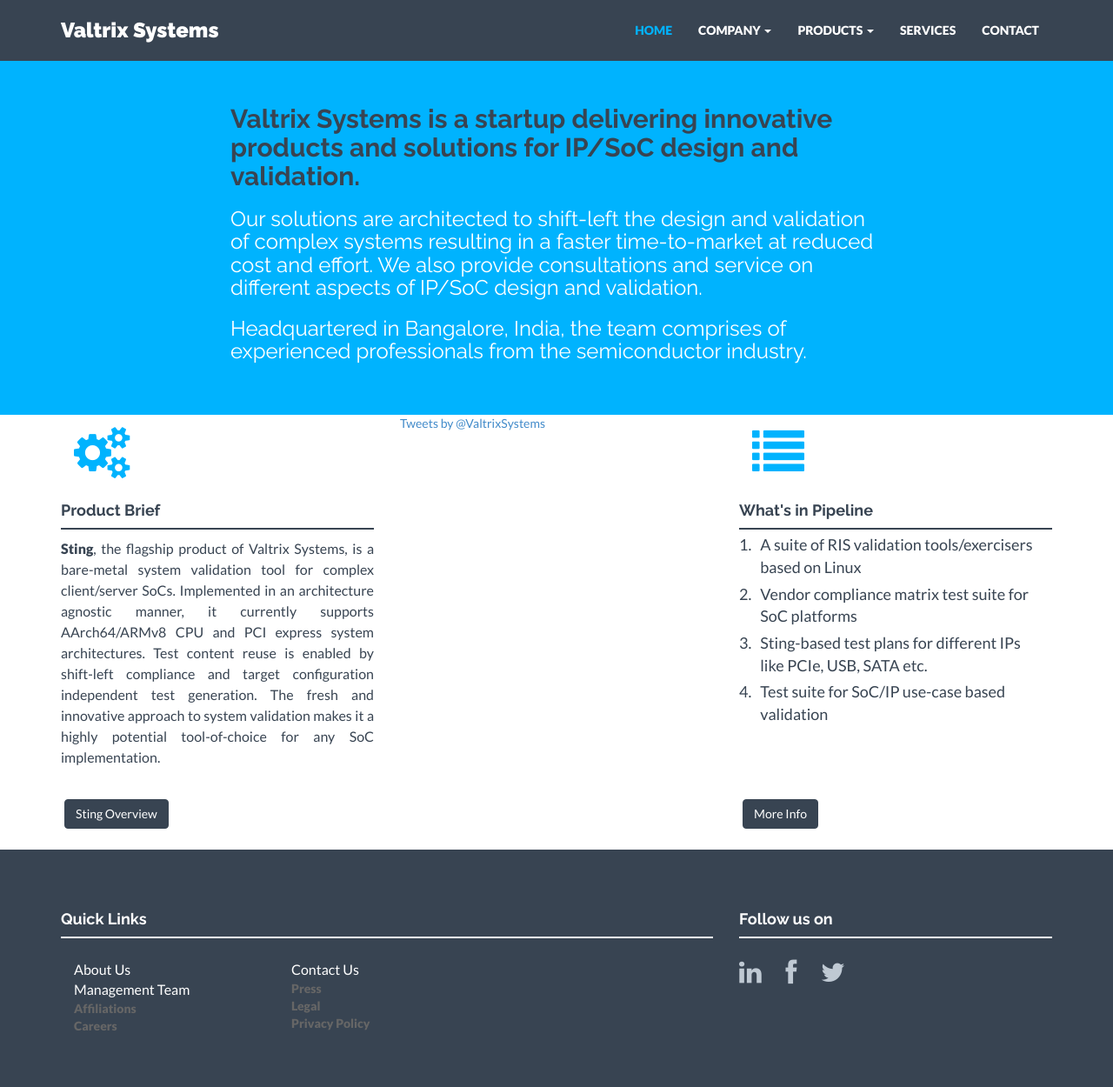
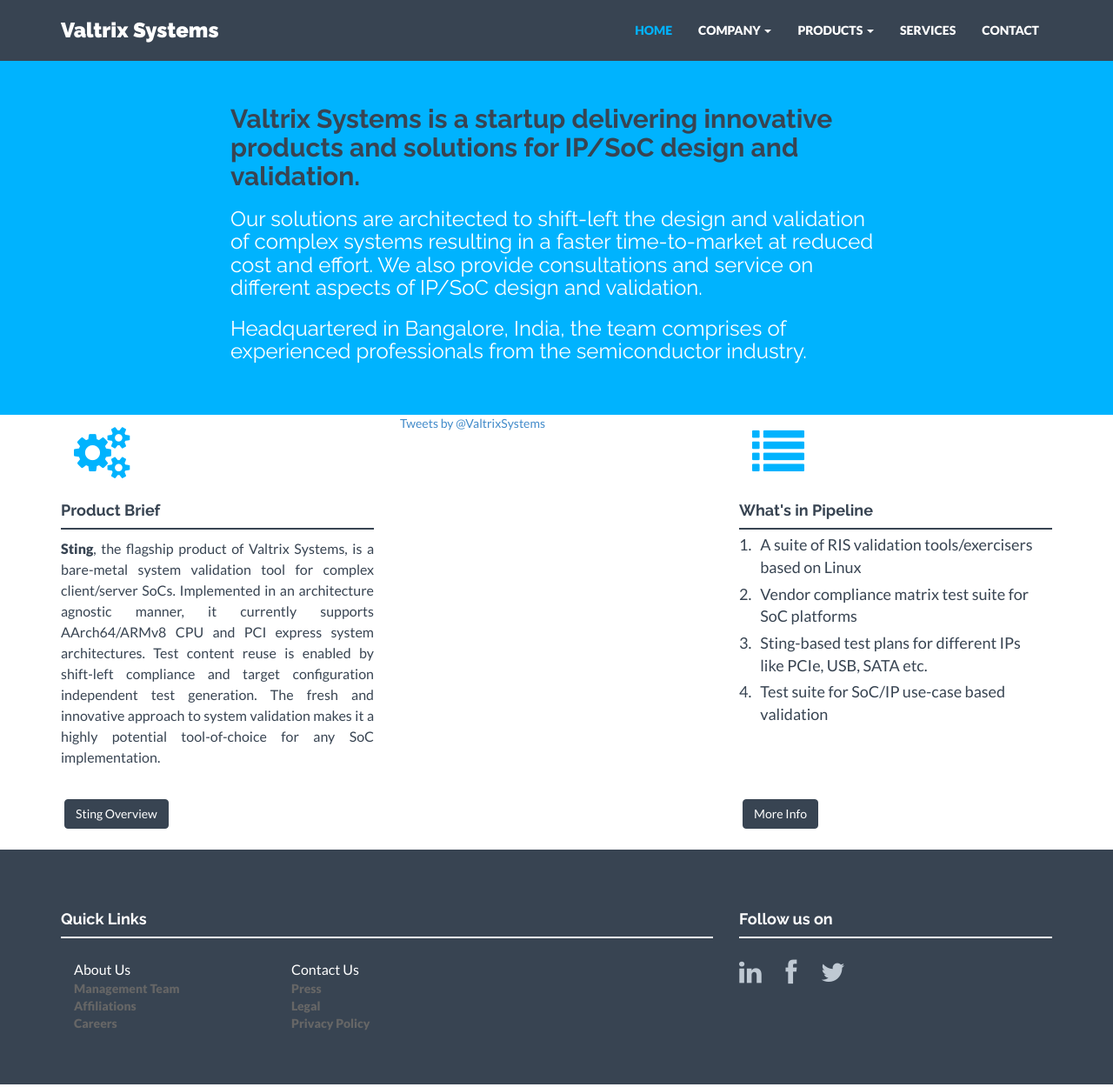
Before and after one commit to valtrix/valtrix.github.io, a Jekyll site: the page built from index.html, in a window 1280 px wide and 1250 px high. Shown: the whole window at 87% size. Built offline with Jekyll 4.4.1, drawn with Linux system fonts in a browser that asks for light colours; nearby versions of some CDN libraries; comment, search, counter and statistics services are not loaded.

Commit message:
Minor changes in content

```diff
--- a/_config.yml
+++ b/_config.yml
@@ -59,9 +59,9 @@
       - title: envelope #use for email address
         url: mailto:sthiruva@valtrix.com
       - title: twitter
-        url: http://twitter.com/shajidt
+        url: http://twitter.com/sthiruva
       - title: linkedin
-        url: http://linkedin.com/shajid
+        url: https://in.linkedin.com/pub/shajid-thiruvathodi/6/108/49b
   - name: Shubhodeep Roy Choudhury
     position: Director & Co-founder
     text: Shubhodeep has more than a decade of experience in system validation and EDA/system software development. He has worked in Intel, Mirafra Technologies and IBM Software Labs. In Intel, he was involved in post-silicon validation of x86 based client and server CPUs. He worked on the development of a RIS tool to verify the system coherency and memory ordering logic of Intel processors. He has also been the validation owner of different components in the integrated IO interface logic of a number of Xeon servers where he was instrumental in discovering a number of logic bugs. In Mirafra, he worked on development of a number of EDA software tools. In IBM, he was involved in the development of software tools used for post-silicon validation and characterization of several IBM PowerPC processors.
--- a/_includes/footer.html
+++ b/_includes/footer.html
@@ -6,7 +6,7 @@
                 <div class="hline-w"></div>
                 <div class="col-lg-4 footer-links">
                     <a href="{{"/aboutus/" | prepend: site.baseurl }}">About Us</a> <br/>
-                    <a href="{{"/management/" | prepend: site.baseurl }}">Management Team</a> <br/>
+                    <span class="pagenotready" href="{{"/management/" | prepend: site.baseurl }}">Management Team</span> <br/>
                     <span class="pagenotready" href="{{"/pagenotready/" | prepend: site.baseurl }}">Affiliations</span> <br/>
                     <span class="pagenotready" href="{{"/pagenotready/" | prepend: site.baseurl }}">Careers</span>
                 </div>
--- a/_includes/nav.html
+++ b/_includes/nav.html
@@ -19,7 +19,7 @@
             <span class="caret"></span></a>
             <ul class="dropdown-menu" role="menu" aria-labelledby="menu1">
                 <li role="presentation"><a role="menuitem" tabindex="-1" href="{{"/aboutus/" | prepend: site.baseurl }}">ABOUT US</a></li>
-                <li role="presentation"><a role="menuitem" tabindex="-1" href="{{"/management/" | prepend: site.baseurl }}">MANAGEMENT TEAM</a></li>
+                <li role="presentation"><span class="pagenotready" role="menuitem" tabindex="-1" href="{{"/management/" | prepend: site.baseurl }}">MANAGEMENT TEAM</span></li>
                 <li role="presentation"><span class="pagenotready" role="menuitem" tabindex="-1" href="{{"/pagenotready/" | prepend: site.baseurl }}">AFFILIATIONS</span></li>
                 <li role="presentation"><span class="pagenotready" role="menuitem" tabindex="-1" href="{{"/pagenotready/" | prepend: site.baseurl }}">PRESS</span></li>
                 <li role="presentation"><span class="pagenotready" role="menuitem" tabindex="-1" href="{{"/pagenotready/" | prepend: site.baseurl }}">CAREERS</span></li>
```
